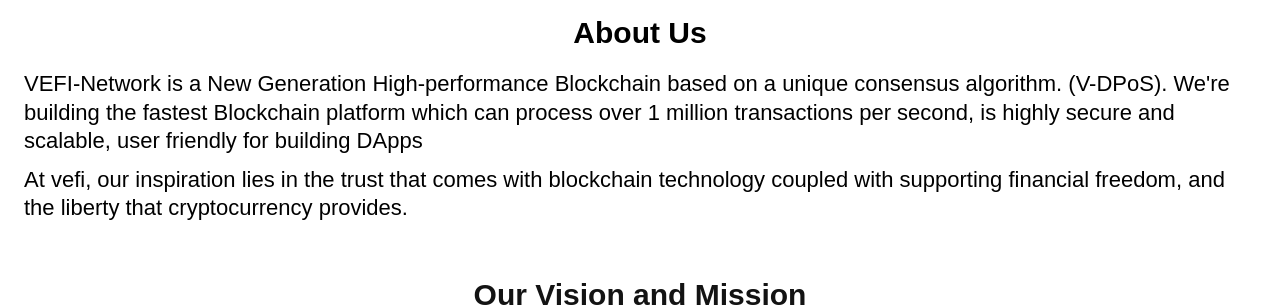
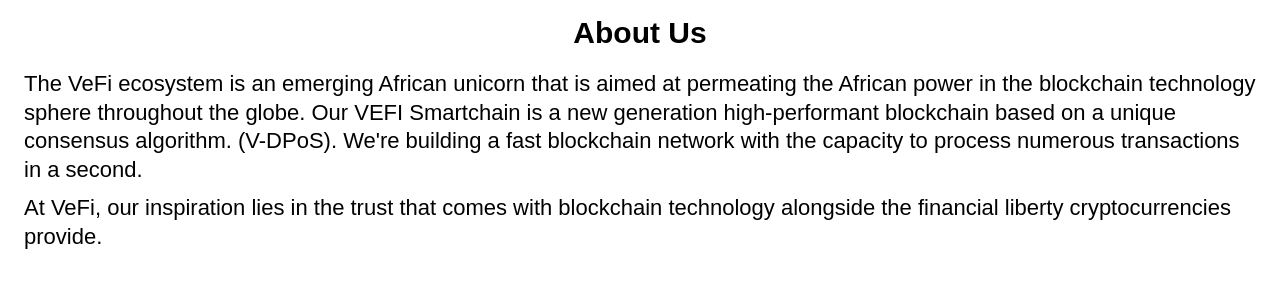
Before and after one commit to VeFi-Network/Official-Website, a React (Create React App) app: page /about-us in a window 1280 px wide. Shown: the part 484-791 px from the top of the page. Built offline with nearby package versions, Linux system fonts and the light colour scheme.

Commit message:
correct typos and made changes

```diff
--- a/src/pages/about/About.js
+++ b/src/pages/about/About.js
@@ -49,13 +49,14 @@ const About = () => {
               </div>
               <div>
                 <P size="22px" FontWeight="500" LineHeight="1.3em">
-                  VEFI-Network is a New Generation High-performance Blockchain based on a unique consensus algorithm.
-                  (V-DPoS). We're building the fastest Blockchain platform which can process over 1 million transactions
-                  per second, is highly secure and scalable, user friendly for building DApps
+                  The VeFi ecosystem is an emerging African unicorn that is aimed at permeating the African power in the
+                  blockchain technology sphere throughout the globe. Our VEFI Smartchain is a new generation
+                  high-performant blockchain based on a unique consensus algorithm. (V-DPoS). We're building a fast
+                  blockchain network with the capacity to process numerous transactions in a second.
                 </P>
                 <P size="22px" FontWeight="500" LineHeight="1.3em">
-                  At vefi, our inspiration lies in the trust that comes with blockchain technology coupled with
-                  supporting financial freedom, and the liberty that cryptocurrency provides.
+                  At VeFi, our inspiration lies in the trust that comes with blockchain technology alongside the
+                  financial liberty cryptocurrencies provide.
                 </P>
               </div>
             </StyledAbout>
--- a/src/pages/faq/Faq.js
+++ b/src/pages/faq/Faq.js
@@ -10,16 +10,16 @@ const Faq = () => {
       <SEO title="FAQ" />
       <Container maxWidth="md">
         <Banner>
-          <h1>Millions of customers rely on our Blockchain Ecosystem</h1>
+          <h1>Millions of customers can rely on our blockchain ecosystem</h1>
         </Banner>
         <WrapperDiv>
           <h2>Frequently Asked Questions</h2>
           <Question
-            label="What is VEFi?"
-            text="VEFI is a New Generational High performance Blockchain based on a unique consensus algorithm. It is Africa’s biggest exchange, wallet and smart contract protocol.  In theory, VEFI can process over 1 million transactions per second, is highly secured and scalable."
+            label="What is VeFi?"
+            text="VEFI is a new generation blockchain ecosystem having its roots in Africa. It aims to be Africa’s biggest blockchain institution."
           />
           <Question
-            label="What problems does VEFI solve?"
+            label="What problems would VeFi solve?"
             text="There are five main problems that VEFI solves:
             I.	Slow transaction processing speed
             II.	Low transaction processing volume
--- a/src/pages/home/Home.js
+++ b/src/pages/home/Home.js
@@ -71,7 +71,7 @@ const HomePage = () => {
               Revolutionary innovation in blockchain technology from<CircleStyled>Africa</CircleStyled> to the world.
             </H1>
             <div className="HeaderBannerButtonContainer">
-              <StyledButton bg="#fbf6b4">Buy ICO</StyledButton>
+              <StyledButton bg="#fbf6b4">Participate in our ICO</StyledButton>
               <a href="/">
                 <StyledButton>Whitepaper</StyledButton>
               </a>
@@ -93,8 +93,8 @@ const HomePage = () => {
               <div>
                 <SubscribeFormContainer>
                   <H1>
-                    Vefi, emerging block chain Eco-system , motivated to build the next big thing in the block chain
-                    Ecosphere from Africa to the world
+                    VeFi is an emerging blockchain ecosystem with the primal aim to build the next big thing in the
+                    blockchain ecosphere.
                   </H1>
                   <H3>Stay Updated!</H3>
                   <div className="subscribeFOrm">
@@ -112,10 +112,10 @@ const HomePage = () => {
         <Container>
           <CountDownCenterContainer>
             <H3 size="1.2rem">The next big thing in</H3>
-            <H1 size="3.0rem">Blockchain</H1>
+            <H1 size="3.0rem">the blockchain ecosphere</H1>
             <P size="1rem" className="mobile">
-              We believe in building products which are fast and scalable, using crypto to purchase services has never
-              been this easy.
+              We believe in building products which are fast and scalable, leveraging crypto has never been this
+              convenient.
             </P>
             <CountDownTimer />
           </CountDownCenterContainer>
@@ -141,7 +141,7 @@ const HomePage = () => {
                 <HeroBannerCircleStyled>Africa</HeroBannerCircleStyled>to the world
               </H1>
               <P>
-                We are passionate about telling the world Africa can do better that we have ever imagined in crypto too.
+                We are passionate about letting the world understand that Africa has a lot to offer in the crypto space.
               </P>
               <a href="https://t.me/vefi_official" target="_blank" rel="noreferrer">
                 <Button icon={<FaTelegramPlane />} text="Join our community" />
@@ -295,10 +295,10 @@ const HomePage = () => {
               <div className="left">
                 <P>
                   {" "}
-                  VEFI Smart chain is a new generation high-performance block chain based on a unique consensus
-                  algorithm (V-DPoS). It aimed to facilitate a credible transaction without the involvement of a third
-                  party. Our smart chain is aimed at providing fast, smart and secure transactions, reducing surplus
-                  transaction costs, with little operations conflict.
+                  VEFI Smartchain is a new generation high-performant blockchain based on a unique consensus algorithm
+                  (V-DPoS). As is the goal of every blockchain project, it would facilitate a credible transaction
+                  without the involvement of a middleman. Our smart chain is aimed at providing fast, smart and secure
+                  transactions, reducing surplus transaction costs, with little operational conflicts.
                 </P>
               </div>
               <div className="right"></div>
@@ -331,8 +331,7 @@ const HomePage = () => {
             <NewsletterForm>
               <h2>Get started - it's free</h2>
               <p>
-                With our VEFI Blockchain ecosystem, bring your ideas to real time in one click to connect with the
-                world. this applies to all VEFI products!
+                With the VEFI blockchain ecosystem, ideas transition to reality and solace would be taken in crypto.
               </p>
               <NewsletterInputForm>
                 <Input placeholder="example@email.com" />
--- a/src/pages/product/ListProduct.js
+++ b/src/pages/product/ListProduct.js
@@ -1,7 +1,7 @@
 export const ListProduct = [
   {
     label: "Wallet",
-    text: "VEFI’s native wallet ensures that the wallet is flexible, and secure to use, whereby enabling users to store, spend, receive, send, swap, and exchange their crypto-assets instantly. It also allows users to manage different kinds of cryptocurrency."
+    text: "The VEFI wallet aims to be flexible, secure and easy to use enabling users to store, spend, receive, swap and exchange their crypto assets with convenience."
   },
   {
     label: "Exchange",
@@ -9,10 +9,10 @@ export const ListProduct = [
   },
   {
     label: "Smart Chain",
-    text: "VEFI Smart chain is a new generation high-performance block chain based on a unique consensus algorithm (V-DPoS). It aimed to facilitate a credible transaction  independently,  providing smart and secure transactions and reducing  transaction costs."
+    text: "VEFI Smartchain is a new generation high-performant blockchain based on a unique consensus algorithm (V-DPoS). As is the goal of every blockchain project, it would facilitate a credible transaction without the involvement of a middleman. Our smart chain is aimed at providing fast, smart and secure transactions, reducing surplus transaction costs, with little operational conflicts."
   },
   {
     label: "Network",
-    text: "We are a vast Eco system of crypto related services, our aim is to spread wide and deep, bringing crypto services from the  regular households on the streets in Africa to everywhere crypto is used on the planet "
+    text: "We are a vast ecosystem of crypto intrinsic services. We aim widen to our influence towards every possible sector"
   }
 ];
--- a/src/pages/product/Product.js
+++ b/src/pages/product/Product.js
@@ -29,7 +29,8 @@ const Product = () => {
                 From<span>Africa</span> to the world
               </H2>
               <P size="27px" FontWeight="400" LineHeight="1.1em">
-                The next big thing in Blockchain when high speed meets scalability from Africa to the World.
+                The next big thing in the blockchain ecosphere where high speed meets scalability. This is Africa's gift
+                to the world.
               </P>
             </SectionTypographyContainer>
           </Container>
```
